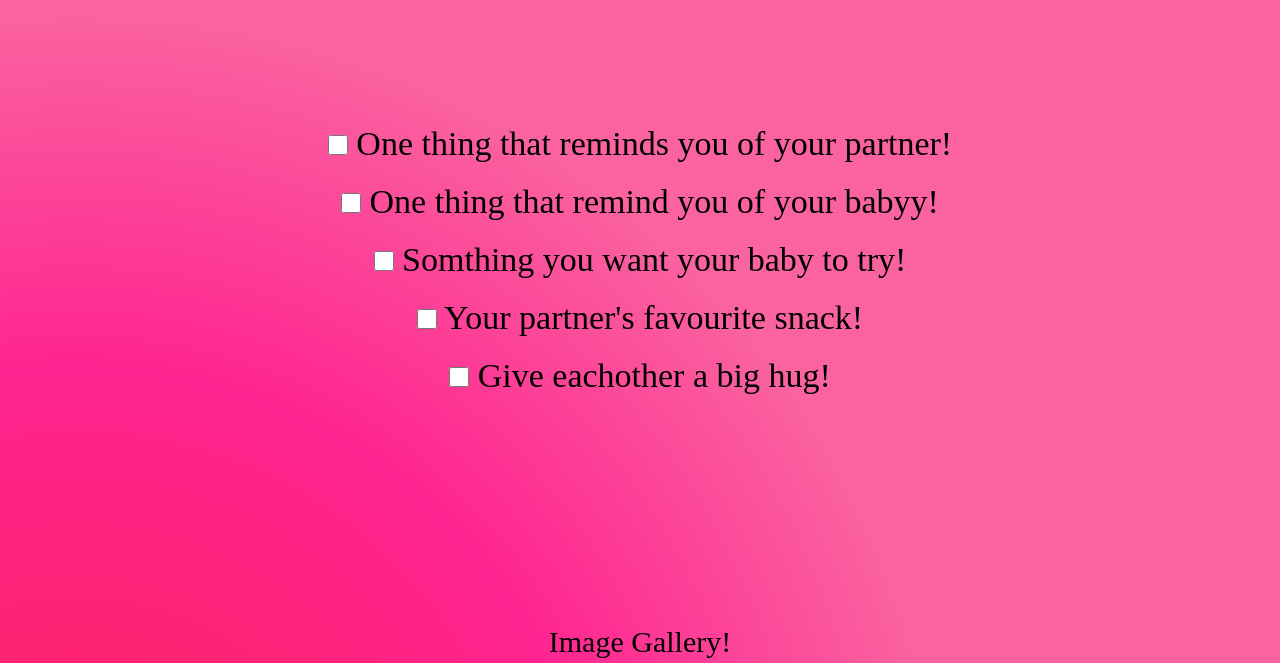
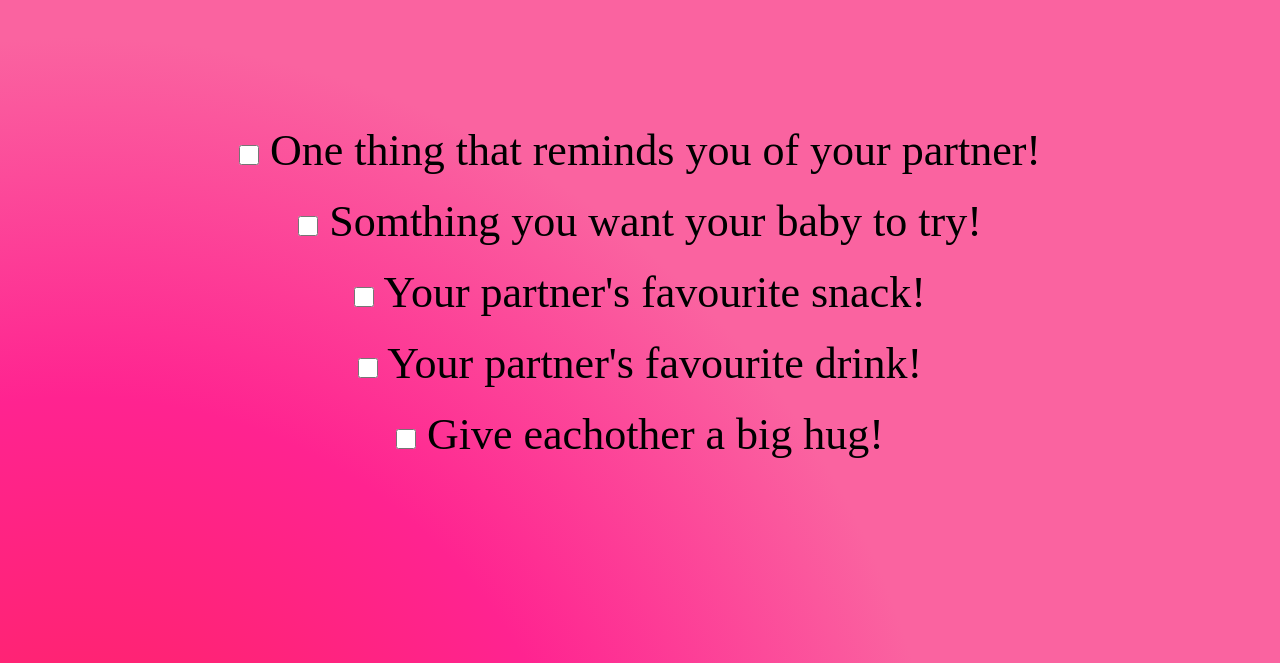
Before and after one commit to KowshikanN/KowshikanN.github.io, a plain HTML site: page index.html in a window 1280 px wide. Shown: the part 434-1097 px from the top of the page. Drawn offline with Linux system fonts and the light colour scheme.

Commit message:
Add files via upload

```diff
--- a/index.html
+++ b/index.html
@@ -24,13 +24,6 @@
 
             <div class="list1">
                 <label class="c1">
-                    <input type="checkbox">  One thing that remind you of your babyy!
-                    <span class="checkmark"></span>
-                </label>
-            </div>
-
-            <div class="list1">
-                <label class="c1">
                     <input type="checkbox">  Somthing you want your baby to try!
                     <span class="checkmark"></span>
                 </label>
@@ -39,6 +32,13 @@
             <div class="list1">
                 <label class="c1">
                     <input type="checkbox">  Your partner's favourite snack!
+                    <span class="checkmark"></span>
+                </label>
+            </div>
+
+            <div class="list1">
+                <label class="c1">
+                    <input type="checkbox">  Your partner's favourite drink!
                     <span class="checkmark"></span>
                 </label>
             </div>
--- a/style.css
+++ b/style.css
@@ -30,7 +30,7 @@ body{
 
 .list{
     text-align: center;
-    font-size: 34px;
+    font-size: 44px;
     margin-top: 124px;
 }
 
```
